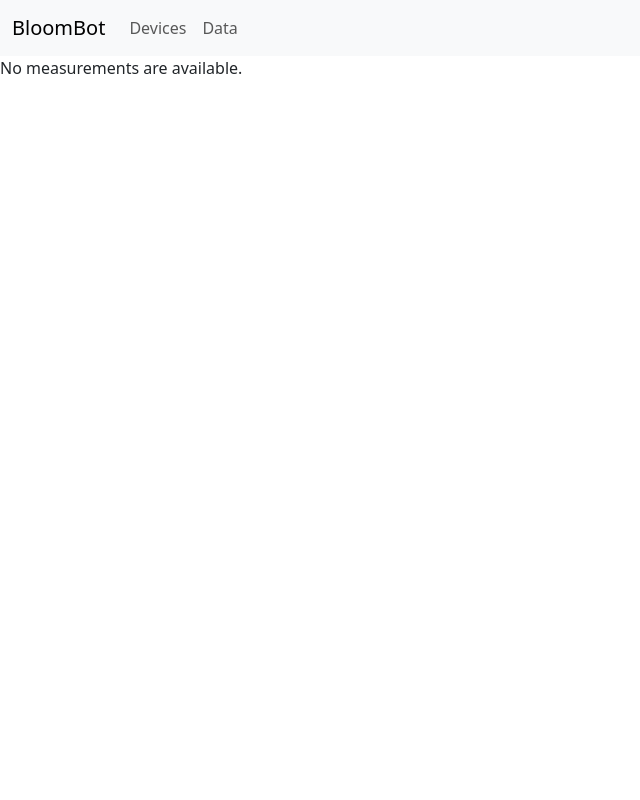
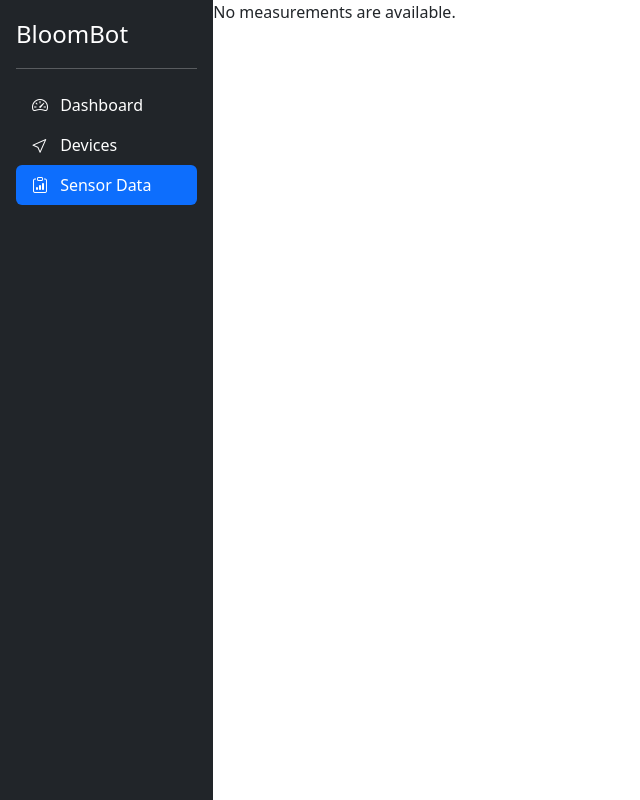
Before and after one commit to 4OI6-BloomBot/server, a Django app: page /samples/ in a window 1280 px wide. Shown: the whole page, without its empty margins (0-640 px from the left). Run offline with Django 4.2, Linux system fonts and the light colour scheme; data that the repository does not hold is empty; some libraries are stand-ins or nearby versions.

Commit message:
Add vertical navbar

```diff
--- a/sensor_data/views.py
+++ b/sensor_data/views.py
@@ -10,5 +10,14 @@ class IndexView(generic.ListView):
     template_name       = "sensor_data/index.html"
     context_object_name = "measurement_list"
 
+    # Add the page type for nav
+    def get_context_data(self, *args, **kwargs):
+        context = super(generic.ListView, self).get_context_data(*args, **kwargs)
+
+        context['page_category'] = "sensor_data"
+
+        return context
+
+
     def get_queryset(self):
         return Measurement.objects.order_by('datetime')[:5]
--- a/templates/base.html
+++ b/templates/base.html
@@ -12,6 +12,7 @@
 
         {% comment %} Bootstrap CSS import {% endcomment %}
         <link href="{% static './bootstrap-5.3.2-dist/css/bootstrap.css' %}" rel="stylesheet">
+        <link href="{% static './bootstrap-5.3.2-dist/bootstrap-icons-1.11.2/font/bootstrap-icons.min.css' %}" rel="stylesheet">
 
         {% comment %}
           Datatables for enhanced HTML tables
@@ -28,42 +29,43 @@
 
     </head>
 
-    <body>
+    <body style="overflow-x: hidden;">
         {% comment %}
           Navbar
         {% endcomment %}
-      <nav class="navbar navbar-expand-lg bg-body-tertiary">
-        <div class="container-fluid">
-
-          {% comment %} Branding (title in corner) {% endcomment %}
-          <a class="navbar-brand" href="#">BloomBot</a>
-
-          {% comment %}
-            Button for overflow once minimum screen size is hit
-          {% endcomment %}
-          <button class="navbar-toggler" type="button" data-bs-toggle="collapse" data-bs-target="#navbarSupportedContent" aria-controls="navbarSupportedContent" aria-expanded="false" aria-label="Toggle navigation">
-            <span class="navbar-toggler-icon"></span>
-          </button>
-
-          {% comment %}
-            Collapsable section once minimum screen size is hit
-          {% endcomment %}
-          <div class="collapse navbar-collapse" id="navbarSupportedContent">
-            <ul class="navbar-nav me-auto mb-2 mb-lg-0">
-              <li class="nav-item">
-                <a class="nav-link" href="{% url 'devices:index' %}">Devices</a>
+        <div class="row gx-0" style="height: 100vh;">
+            <nav class="col-2 p-3 text-white bg-dark">
+                <a class="d-flex align-items-center mb-3 mb-md-0 me-md-auto text-white text-decoration-none">
+                    <span class="fs-4">BloomBot</span>
+                </a>
+                <hr/>
+                <ul class="nav nav-pills flex-column mb-auto">
+                    <li>
+                      <a href="#" class="nav-link text-white">
+                          <i class="bi me-2 bi-speedometer2"></i>
+                          Dashboard
+                      </a>
                     </li>
-              <li class="nav-item">
-                <a class="nav-link" href="{% url 'sensor_data:index' %}">Data</a>
+                    <li>
+                      <a href="{% url 'devices:index' %}" class="nav-link text-white {% if page_category == 'device' %}active{% endif %}">
+                        <i class="bi me-2 bi-cursor"></i>
+                          Devices
+                      </a>
+                    </li>
+                    <li>
+                        <a href="{% url 'sensor_data:index' %}" class="nav-link text-white {% if page_category == 'sensor_data' %}active{% endif %}">
+                            <i class="bi me-2 bi-clipboard-data"></i>
+                            Sensor Data
+                        </a>
                     </li>
                 </ul>
+            </nav>
+
+            <div class="col-10 p-0">
+                {% block    content %}
+                {% endblock content %}
             </div>
         </div>
-      </nav>
-
-
-      {% block    content %}
-      {% endblock content %}
 
     </body>
 
```
Also changed, not shown: devices/views.py (+8 -0 lines). Lines whose indentation alone changed are shown as unchanged.
